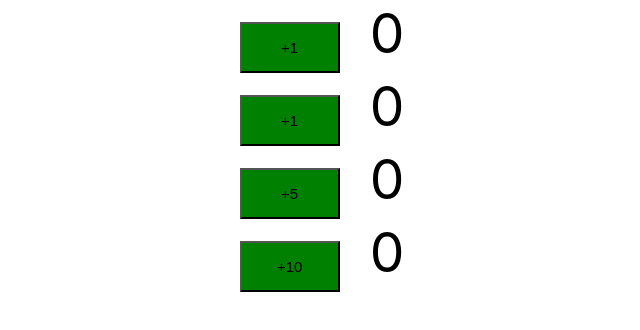
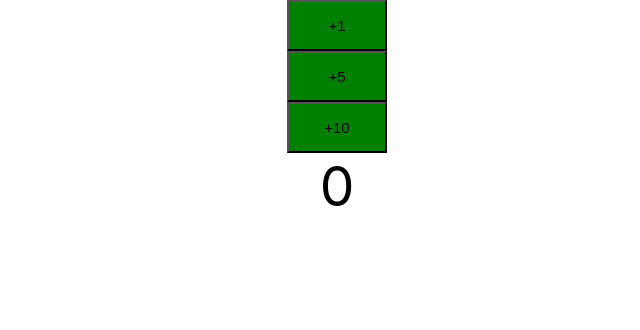
Before and after one commit to cole-anderson/webdevLearningExperiences, a React (Create React App) app in the folder classicTodo/todo/: page / in a window 1280 px wide. Shown: the top 330 px of the page, without its empty margins (303-943 px from the left). Built offline with nearby package versions, Linux system fonts and the light colour scheme.

Commit message:
learning more about components and props

```diff
--- a/classicTodo/todo/src/App.js
+++ b/classicTodo/todo/src/App.js
@@ -6,6 +6,7 @@
 // import SecondComponent from './Components/Examples/SecondComponent'
 // import ThirdComponent from './Components/Examples/ThirdComponent'
 
+// import CounterButton from './Components/Counter/Counter'
 import Counter from './Components/Counter/Counter'
 
 class App extends Component {
@@ -14,9 +15,6 @@
       <div className="App" >
         {/* <LearningComponents /> */}
         <Counter />
-        <Counter by={1} />
-        <Counter by={5} />
-        <Counter by={10} />
       </div>
     );
   }
--- a/classicTodo/todo/src/Components/Counter/Counter.jsx
+++ b/classicTodo/todo/src/Components/Counter/Counter.jsx
@@ -3,6 +3,40 @@
 import PropTypes from 'prop-types'
 
 class Counter extends Component {
+
+    constructor() {
+        super();
+        this.state = {
+            //js obj
+            counter: 0
+
+        }
+        this.increment = this.increment.bind(this);
+    }
+
+    render() {
+        return (
+            <div className="counter" >
+                {/* <LearningComponents /> */}
+                <CounterButton by={1} incrementMethod={this.increment} />
+                <CounterButton by={5} incrementMethod={this.increment} />
+                <CounterButton by={10} incrementMethod={this.increment} />
+                <span className="count" >{this.state.counter} </span>
+            </div>
+        );
+    }
+    increment(by) {
+        //update state counter ++
+        console.log(`increment from parent - ${by}`);
+        this.setState({
+            counter: this.state.counter + by
+        });
+    }
+
+}
+
+
+class CounterButton extends Component {
     //Define inital state in constructor
     //state => counter 0
     constructor() {
@@ -18,8 +52,8 @@
     render() {
         return (
             <div className="counter" >
-                <button onClick={this.increment}> +{this.props.by}</button>
-                <span className="count" >{this.state.counter} </span>
+                < button onClick={this.increment} > +{this.props.by}</button >
+                {/* <span className="count" >{this.state.counter} </span> */}
             </div >
         );
     }
@@ -28,16 +62,16 @@
         console.log('increment');
         this.setState({
             counter: this.state.counter + this.props.by
-
         });
+        this.props.incrementMethod(this.props.by);
     }
 }
 
-Counter.defaultProps = {
+CounterButton.defaultProps = {
     by: 1
 }
-Counter.propTypes = {
-    by: PropTypes
+CounterButton.propTypes = {
+    by: PropTypes.number
 }
 export default Counter;
 
```
